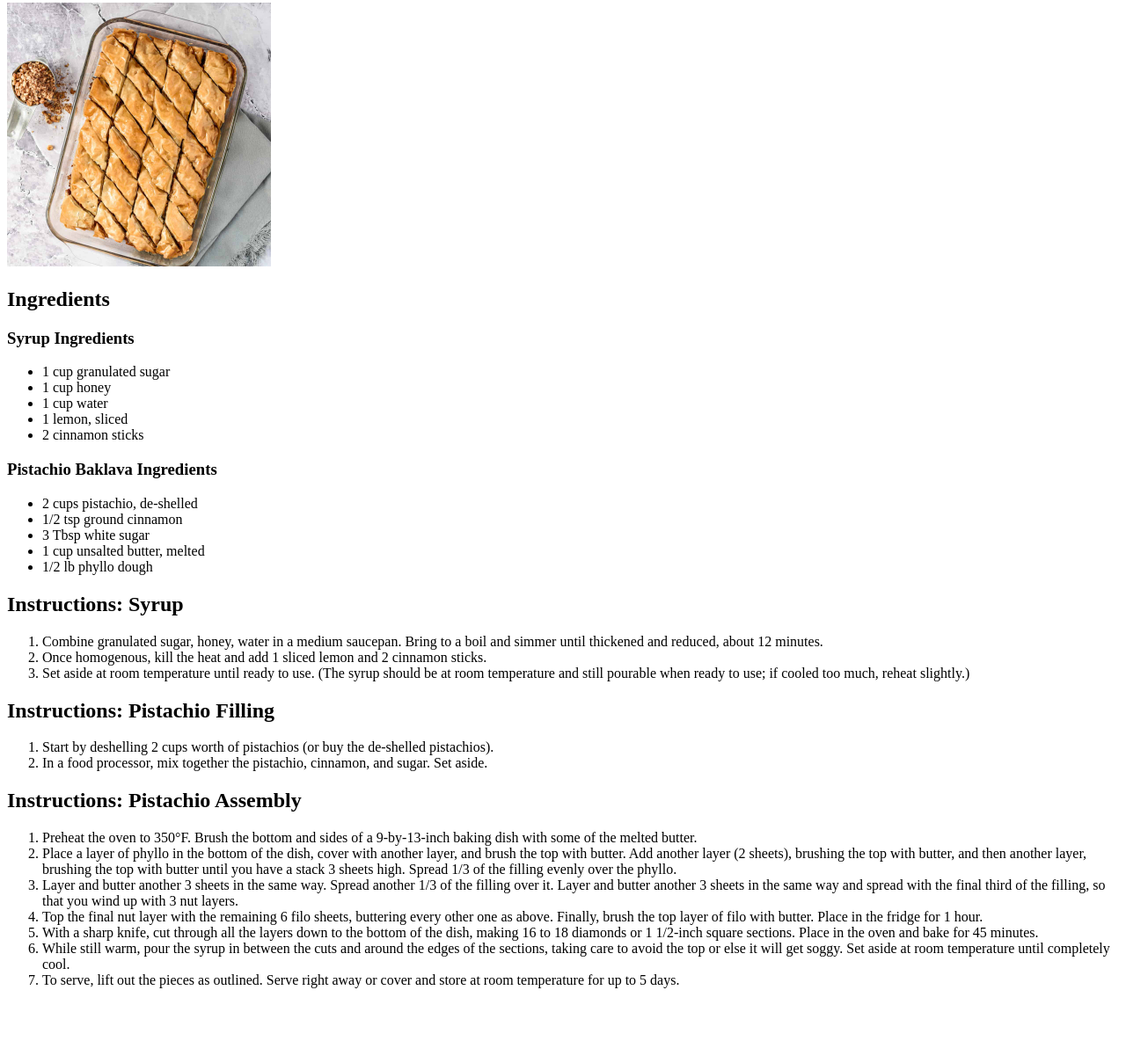
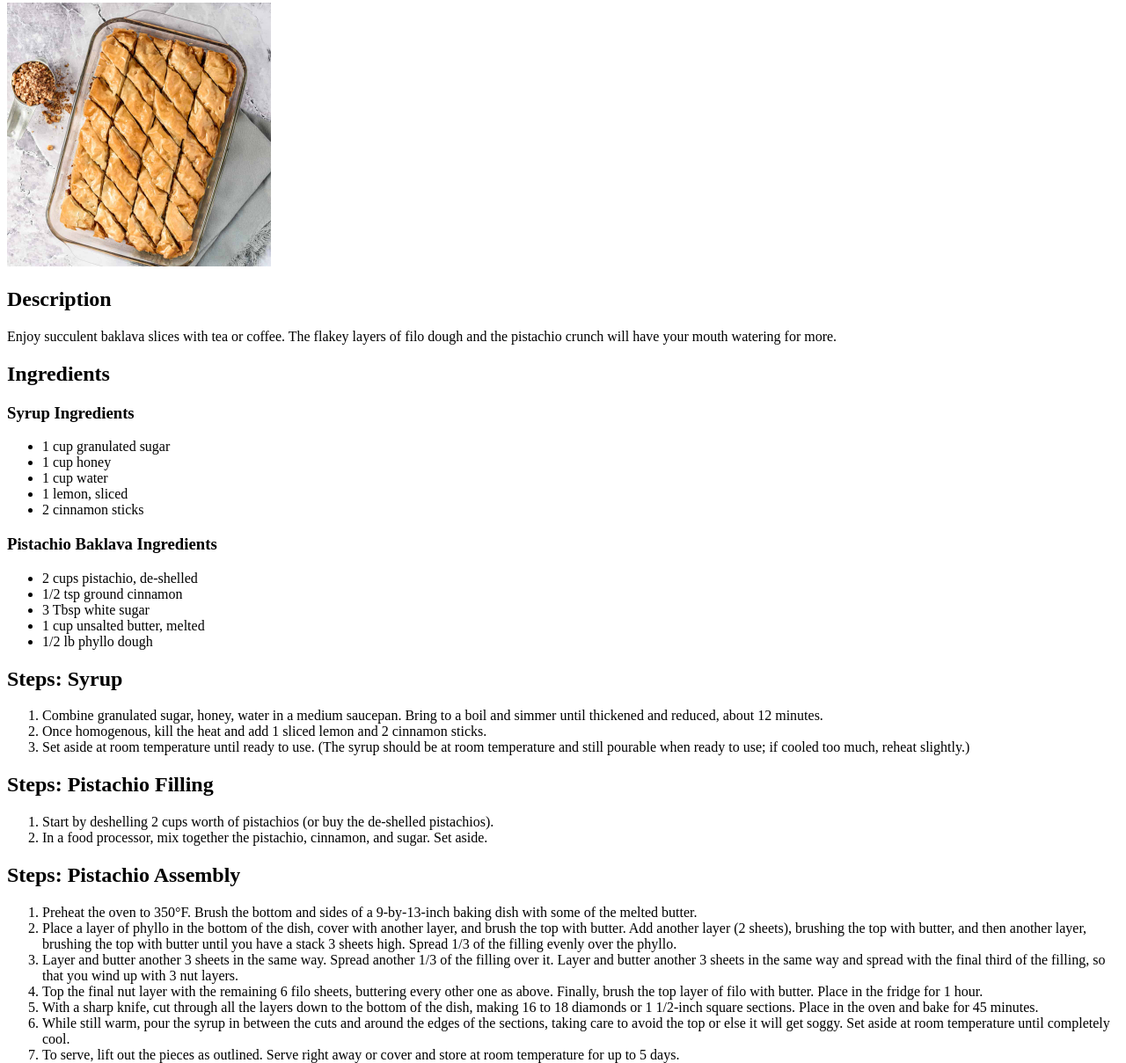
Before and after one commit to mikeyCos/odin-recipes, a plain HTML site: page recipes/baklava.html in a window 1280 px wide. Shown: the part 111-1320 px from the top of the page at 88% size. Before the commit the page ends 1251 px from the top, so only its background shows below. Drawn offline with Linux system fonts and the light colour scheme.

Commit message:
003 Added description headings and paragraphs below images

```diff
--- a/recipes/baklava.html
+++ b/recipes/baklava.html
@@ -17,6 +17,9 @@
         </ul>
 
         <img src="../imgs/baklava.jpg" width="300" alt="Baklava">
+
+        <h2>Description</h2>
+        <p>Enjoy succulent baklava slices with tea or coffee. The flakey layers of filo dough and the pistachio crunch will have your mouth watering for more.</p>
 
         <h2>Ingredients</h2>
 
@@ -38,20 +41,20 @@
             <li>1/2 lb phyllo dough</li>
         </ul>
 
-        <h2>Instructions: Syrup</h2>
+        <h2>Steps: Syrup</h2>
         <ol>
             <li>Combine granulated sugar, honey, water in a medium saucepan. Bring to a boil and simmer until thickened and reduced, about 12 minutes.</li>
             <li>Once homogenous, kill the heat and add 1 sliced lemon and 2 cinnamon sticks.</li>
             <li>Set aside at room temperature until ready to use. (The syrup should be at room temperature and still pourable when ready to use; if cooled too much, reheat slightly.)</li>
         </ol>
 
-        <h2>Instructions: Pistachio Filling</h2>
+        <h2>Steps: Pistachio Filling</h2>
         <ol>
             <li>Start by deshelling 2 cups worth of pistachios (or buy the de-shelled pistachios).</li>
             <li>In a food processor, mix together the pistachio, cinnamon, and sugar. Set aside.</li>
         </ol>
 
-        <h2>Instructions: Pistachio Assembly</h2>
+        <h2>Steps: Pistachio Assembly</h2>
         <ol>
             <li>Preheat the oven to 350°F. Brush the bottom and sides of a 9-by-13-inch baking dish with some of the melted butter.</li>
             <li>Place a layer of phyllo in the bottom of the dish, cover with another layer, and brush the top with butter. Add another layer (2 sheets), brushing the top with butter, and then another layer, brushing the top with butter until you have a stack 3 sheets high. Spread 1/3 of the filling evenly over the phyllo. </li>
```
Also changed, not shown: recipes/gooey_baked_smores_bars.html (+4 -1 lines), recipes/malva_pudding_cupcakes.html (+4 -1 lines).
